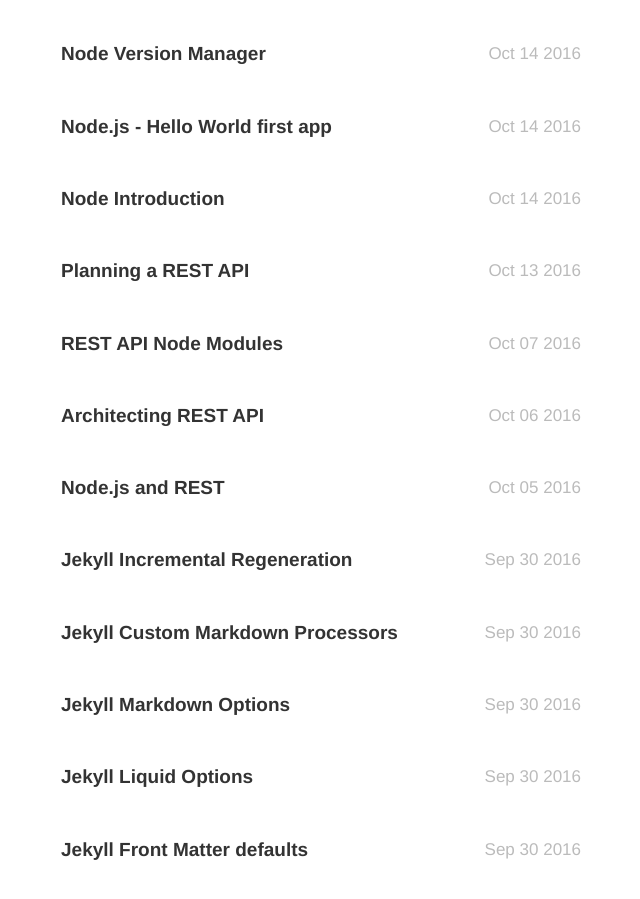
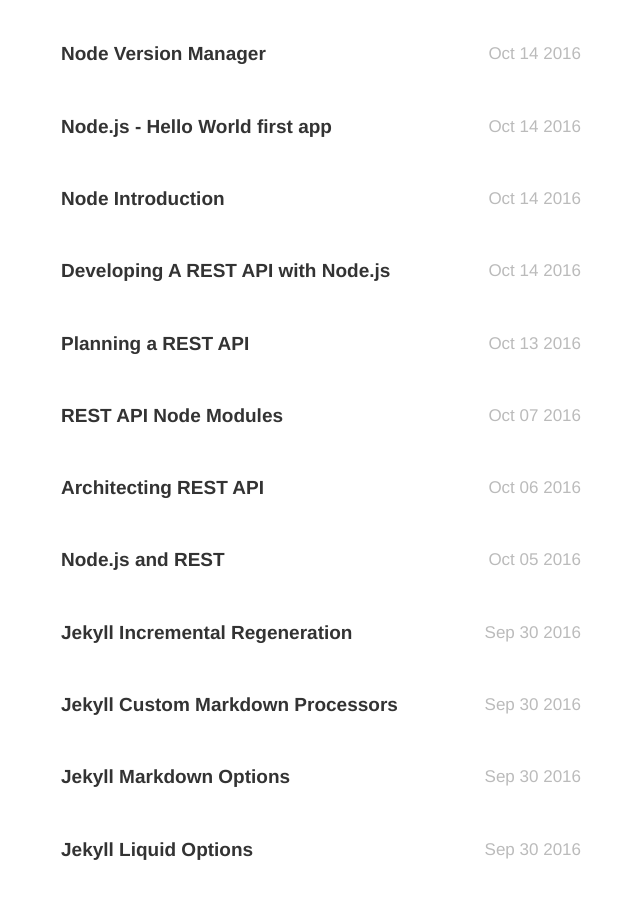
Before and after one commit to develdoe/develdoe.github.io, a Jekyll site: the page built from index.html, in a window 1280 px wide and 900 px high, scrolled down 1264 px. Shown: the whole window, without its empty margins (319-959 px from the left). Built offline with Jekyll 4.4.1, drawn with Linux system fonts in a browser that asks for light colours; nearby versions of some CDN libraries; the list of posts is cut into pages by our own code; some of the changed text lies outside the part shown.

Commit message:
Created 2016-10-14-developing-a-rest-api-with-node-js.md

```diff
--- a/_posts/2016-10-14-developing-a-rest-api-with-node-js.md
+++ b/_posts/2016-10-14-developing-a-rest-api-with-node-js.md
@@ -1,7 +1,9 @@
 ---
 date: '2016-10-14 11:12 +0200'
-published: false
+published: true
 title: Developing A REST API with Node.js
+category:
+  - node
 ---
 This article will cover the directory structure, through the small design decisions made during development, and finally to the code itself.
 
```
